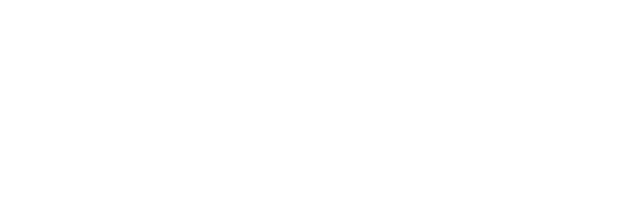
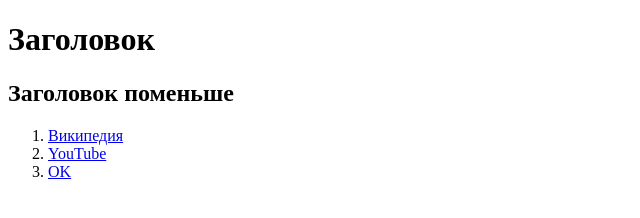
Before and after one commit to evanesenze/task-html, a website: page src/index.html in a window 1280 px wide. Shown: the whole page, without its empty margins (0-640 px from the left). Drawn offline with Linux system fonts and the light colour scheme.

Commit message:
Задание по HTML

```diff
--- a/src/index.html
+++ b/src/index.html
@@ -3,5 +3,13 @@
     <head>
         <title>HTML</title>
     </head>
-    <body></body>
+    <body>
+        <h1>Заголовок</h1>
+        <h2>Заголовок поменьше</h2>
+        <ol>
+            <li><a href="https://ru.wikipedia.org/">Википедия</a></li>
+            <li><a href="https://www.youtube.com/">YouTube</a></li>
+            <li><a href="https://ok.ru/">OK</a></li>
+        </ol>
+    </body>
 </html>
```
Also changed, not shown: 1 other file.
